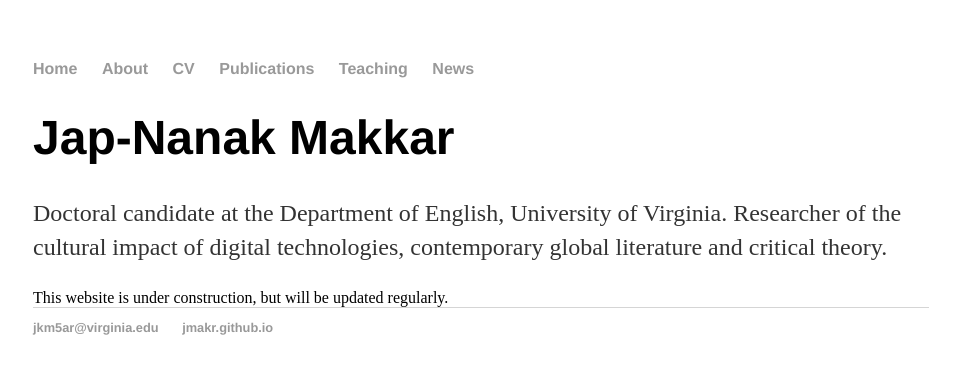
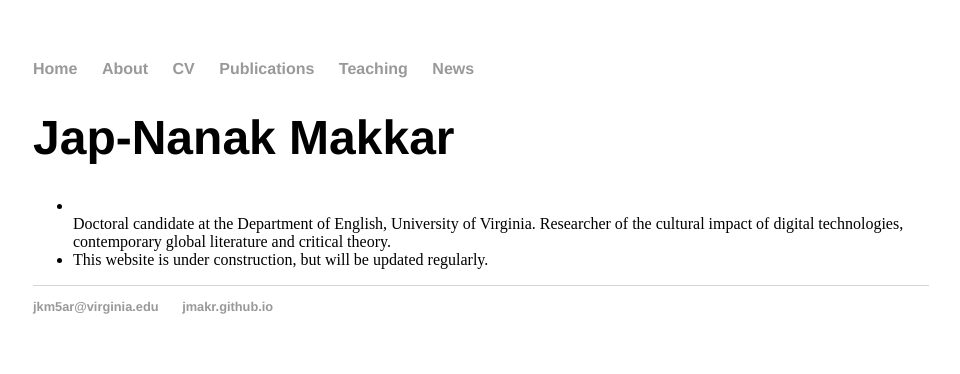
Before and after one commit to jmakr/jmakr.github.io, a Jekyll site: the page built from index.html, in a window 1280 px wide. Shown: the top 374 px of the page, without its empty margins (159-1119 px from the left). Built offline with Jekyll 4.4.1, drawn with Linux system fonts in a browser that asks for light colours.

Commit message:
Update index.html

```diff
--- a/index.html
+++ b/index.html
@@ -4,9 +4,13 @@
 ---
 <div class="blurb">
 	<h1>Jap-Nanak Makkar</h1>
-	<p>Doctoral candidate at the Department of English, University of Virginia.
-	Researcher of the cultural impact of digital technologies, contemporary global literature and critical theory.</p>
+	<ul>
+
+		<li></li>Doctoral candidate at the Department of English, University of Virginia.
+	Researcher of the cultural impact of digital technologies, contemporary global literature and critical theory.</li>
 
 
-	<p2>This website is under construction, but will be updated regularly. </p2>
+	<li>This website is under construction, but will be updated regularly. </li>
+
+	</ul>
 </div>
```
